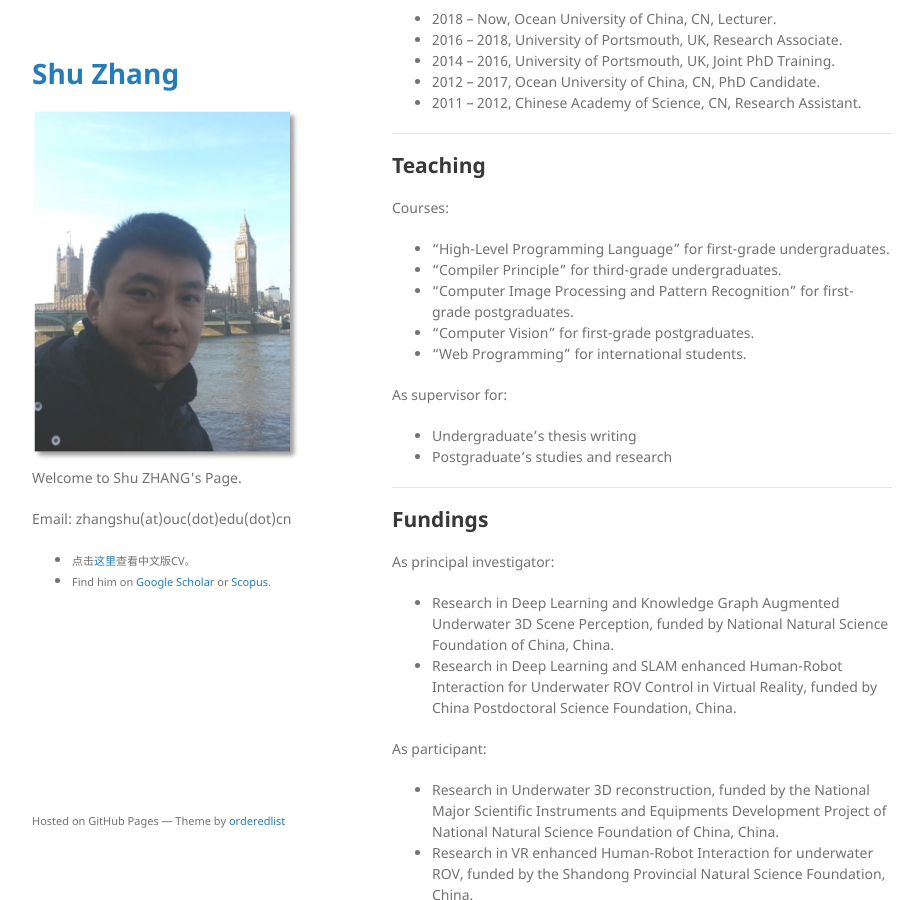
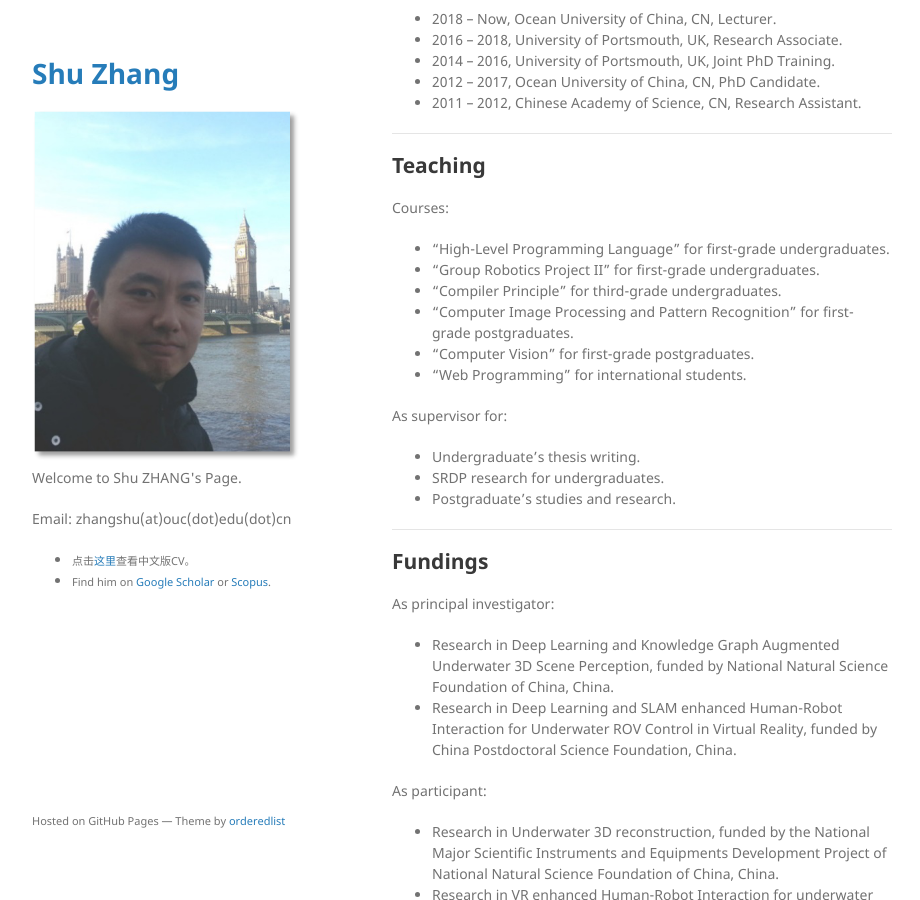
Before and after one commit to jackyspeed/aboutzhangshu, a Jekyll site: the page built from index.md, in a window 1280 px wide and 900 px high, scrolled down 374 px. Shown: the whole window, without its empty margins (178-1098 px from the left). Built offline with Jekyll 4.4.1, drawn with Linux system fonts in a browser that asks for light colours; our own code applies the rules of GitHub Pages for plain Markdown files.

Commit message:
Update index.md

```diff
--- a/index.md
+++ b/index.md
@@ -26,6 +26,7 @@ Shu Zhang received his PhD degree in Computer Application Technologies from Ocea
 Courses:
 
 - "High-Level Programming Language" for first-grade undergraduates.
+- “Group Robotics Project II" for first-grade undergraduates.
 - "Compiler Principle" for third-grade undergraduates.
 - "Computer Image Processing and Pattern Recognition" for first-grade postgraduates.
 - "Computer Vision" for first-grade postgraduates.
@@ -33,8 +34,9 @@ Courses:
 
 As supervisor for:
 
-- Undergraduate's thesis writing
-- Postgraduate's studies and research
+- Undergraduate's thesis writing.
+- SRDP research for undergraduates.
+- Postgraduate's studies and research.
 
 ---
 
```
